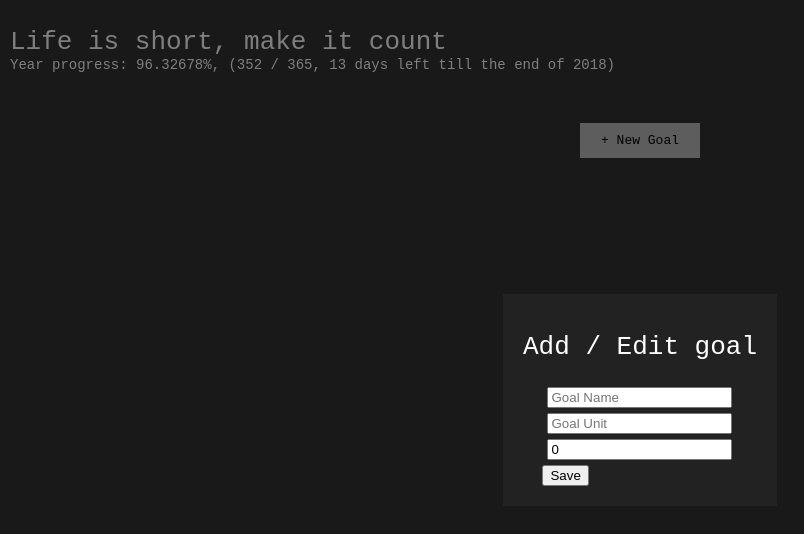
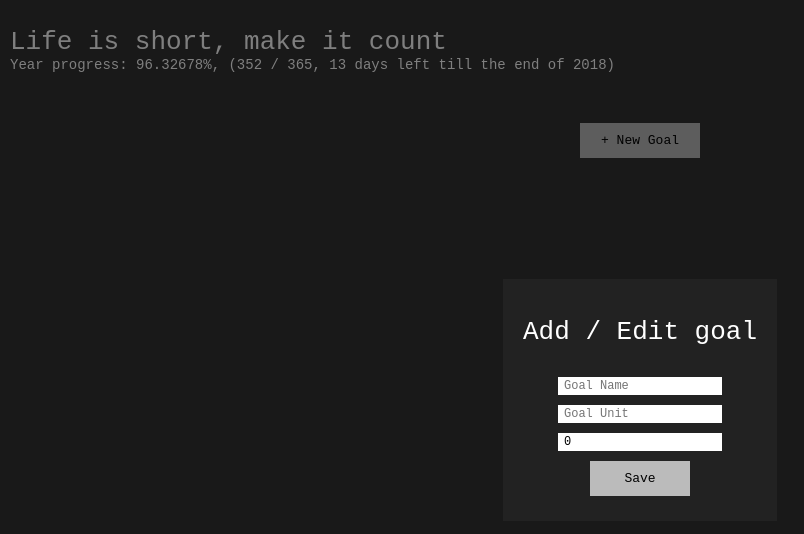
Before and after one commit to RafalWilinski/annual, a React (Create React App) app: page / in a window 1280 px wide. Both pictures are taken after a click on the element "+ New Goal". Shown: the top 534 px of the page, without its empty margins (0-804 px from the left). Built offline with nearby package versions, Linux system fonts and the light colour scheme.

Commit message:
Add demo

```diff
--- a/public/index.html
+++ b/public/index.html
@@ -2,7 +2,6 @@
 <html lang="en">
   <head>
     <meta charset="utf-8">
-    <link rel="shortcut icon" href="%PUBLIC_URL%/favicon.ico">
     <meta name="viewport" content="width=device-width, initial-scale=1, shrink-to-fit=no">
     <meta name="theme-color" content="#000000">
     <link rel="manifest" href="%PUBLIC_URL%/manifest.json">
--- a/src/components/GoalEditModal.js
+++ b/src/components/GoalEditModal.js
@@ -41,6 +41,26 @@ const Window = styled.div`
 const Input = styled.input`
   display: block;
   margin: 5px;
+  font-family: monospace;
+  border: 0;
+  margin: 10px 0;
+  font-size: 12px;
+  padding: 2px 6px;
+`;
+
+const Submit = styled.input`
+  color: black;
+  padding: 10px;
+  background-color: #bbb;
+  margin: 5px auto;
+  width: 100px;
+  cursor: pointer;
+  text-align: center;
+  border: 0;
+  font-family: monospace;
+  font-size: 13px;
+  text-align: center;
+  display: block;
 `;
 
 class Modal extends React.Component {
@@ -88,7 +108,7 @@ class Modal extends React.Component {
             />
             {goal && goal.id && (
               <>
-                <label htmlFor="progress">Progress</label>
+                <label style={{color: 'white'}}htmlFor="progress">Progress</label>
                 <Input
                   id="progress"
                   type="number"
@@ -100,7 +120,7 @@ class Modal extends React.Component {
                 <Button onClick={() => onGoalDelete(goal)}>Delete Goal</Button>
               </>
             )}
-            <input type="submit" value="Save" />
+            <Submit type="submit" value="Save" />
           </form>
         </Window>
       </Backdrop>
```
Also changed, not shown: assets/demo.gif (added), public/manifest.json, 1 other file (tests, documents, lock files or other folders).
